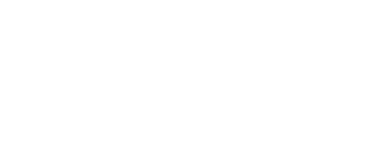
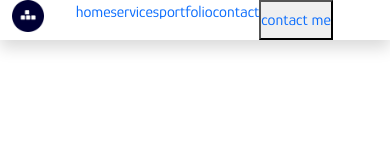
Before and after one commit to Khadija-Asa/personal-website, a plain HTML site: page index.html in a window 390 px wide. Drawn offline with nearby package versions, Linux system fonts and the light colour scheme.

Commit message:
menu: working on the mobile size

```diff
--- a/index.html
+++ b/index.html
@@ -14,23 +14,61 @@
   <title>Khadidja A. Développeur Web</title>
 
   <!-- Icons -->
-  <link rel="shortcut icon" type="image/png" href="./assets/illustrations/icon-logo.png">
+  <link rel="shortcut icon" href="assets/illustrations/icon-logo.ico" type="image/x-icon">
 
   <!-- Libraries css -->
   <!-- CSS only -->
   <link href="https://cdn.jsdelivr.net/npm/bootstrap@5.2.0-beta1/dist/css/bootstrap.min.css" rel="stylesheet" integrity="sha384-0evHe/X+R7YkIZDRvuzKMRqM+OrBnVFBL6DOitfPri4tjfHxaWutUpFmBp4vmVor" crossorigin="anonymous">
 
   <!-- CSS files -->
-  <link rel="stylesheet" href="./styles/main.css">
+  <link rel="stylesheet" href="styles/main.css">
+  <link rel="stylesheet" href="styles/header.css">
 
 </head>
 
 <body>
 
+  <header class="shadow">
+    <div class="header container d-flex">
+      <a href="#">
+        <img src="assets/illustrations/icon-logo.png" alt="Logo Khadidja A.">
+      </a>
+      <nav>
+        <ul class="d-flex">
+          <li><a href="#home">home</a></li>
+          <li><a href="#services">services</a></li>
+          <li><a href="#portfolio">portfolio</a></li>
+          <li><a href="#contact">contact</a></li>
+        </ul>
+      </nav>
+      <button>
+        <a href="#contact">contact me</a>
+      </button>
+    </div>
+  </header>
 
+  <main>
+
+    <section id="home">
+
+    </section>
+
+    <section id="services">
+
+    </section>
+
+    <section id="portfolio">
+
+    </section>
+
+    <section id="contact">
+
+    </section>
+
+  </main>
 
     <!-- JavaScript -->
     <script src="https://cdn.jsdelivr.net/npm/bootstrap@5.2.0-beta1/dist/js/bootstrap.bundle.min.js" integrity="sha384-pprn3073KE6tl6bjs2QrFaJGz5/SUsLqktiwsUTF55Jfv3qYSDhgCecCxMW52nD2" crossorigin="anonymous"></script>
-    <script src="./js/app.js"></script>
+    <script src="js/app.js"></script>
   </body>
 </html>
--- /dev/null
+++ b/styles/header.css
@@ -0,0 +1,4 @@
+/* Mobile */
+.header img {
+  width: 2rem;
+}
```
Also changed, not shown: assets/illustrations/icon-logo-white.png (added), assets/illustrations/icon-logo.ico (added), assets/illustrations/logo-blue.png (added), assets/illustrations/logo-white.png (added), styles/main.css (line endings or trailing spaces).
